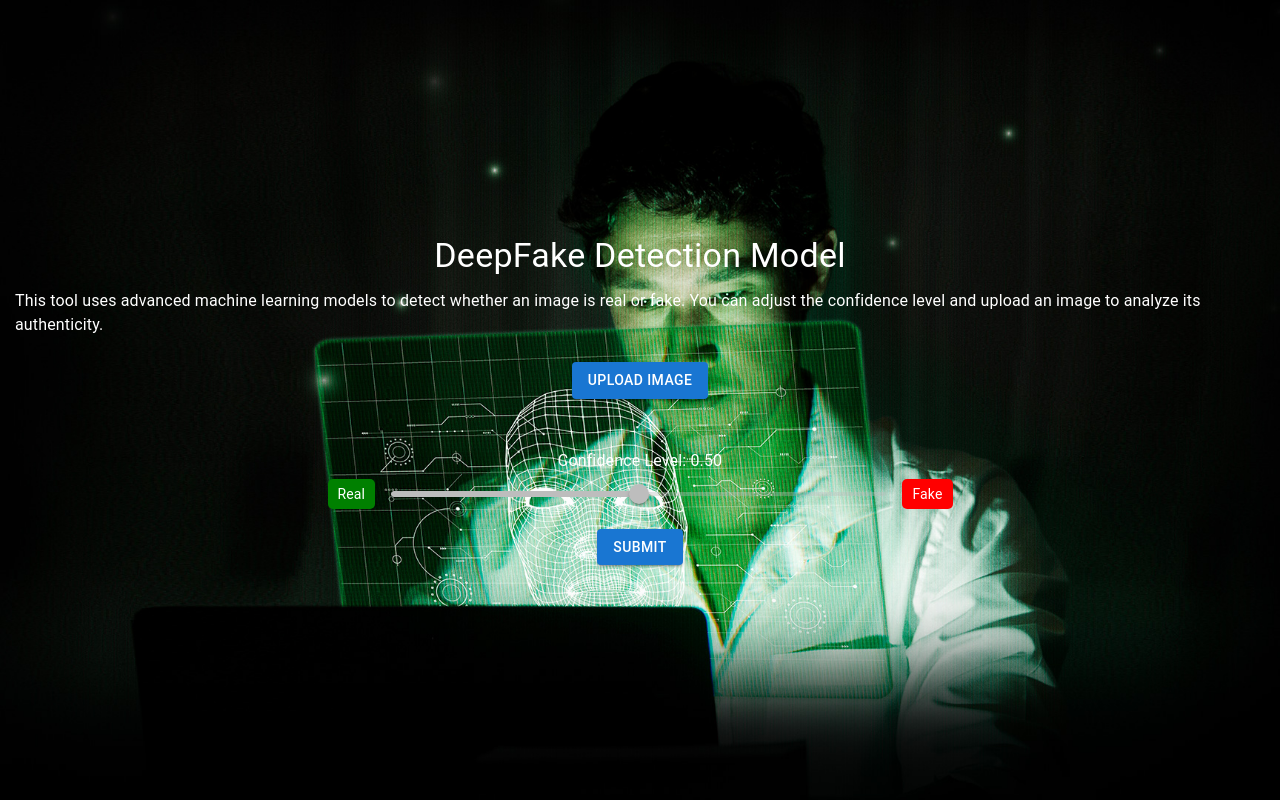
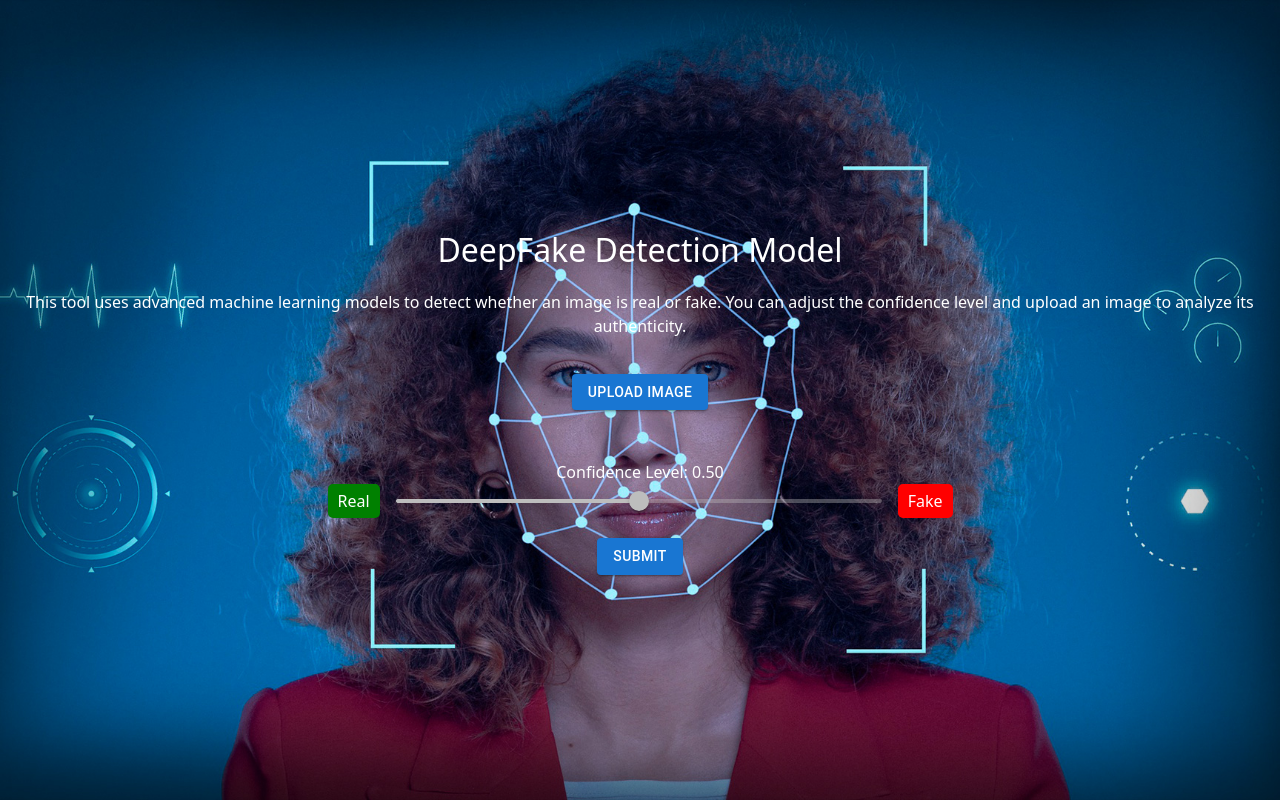
Before and after one commit to ahmedcurious/DeepFake_Detection_Web_Application, a React (Vite) app in the folder client/deepfake_detection_frontend/: page / in a window 1280 px wide. Built offline with nearby package versions, Linux system fonts and the light colour scheme.

Commit message:
mui typography replaced with jsx tags

```diff
--- a/client/deepfake_detection_frontend/package.json
+++ b/client/deepfake_detection_frontend/package.json
@@ -21,11 +21,14 @@
     "@types/react": "^18.3.12",
     "@types/react-dom": "^18.3.1",
     "@vitejs/plugin-react-swc": "^3.5.0",
+    "autoprefixer": "^10.4.20",
     "eslint": "^9.15.0",
     "eslint-plugin-react": "^7.37.2",
     "eslint-plugin-react-hooks": "^5.0.0",
     "eslint-plugin-react-refresh": "^0.4.14",
     "globals": "^15.12.0",
+    "postcss": "^8.4.49",
+    "tailwindcss": "^3.4.17",
     "vite": "^6.0.1"
   }
 }
--- a/client/deepfake_detection_frontend/src/App.jsx
+++ b/client/deepfake_detection_frontend/src/App.jsx
@@ -1,6 +1,6 @@
 import { useState } from "react";
 import { useMutation } from "@tanstack/react-query";
-import { Button, Slider, Typography } from "@mui/material";
+import { Button, Slider } from "@mui/material";
 
 function App() {
   const [selectedImage, setSelectedImage] = useState(null);
@@ -74,7 +74,7 @@ function App() {
         width: "100vw",
         height: "100vh",
         backgroundImage:
-          "url('./src/assets/deepfake_background_picture_2.jpg')",
+          "url('./src/assets/deepfake_background_picture_3.jpg')",
         backgroundSize: "cover",
         backgroundPosition: "center",
         backgroundRepeat: "no-repeat",
@@ -90,17 +90,17 @@ function App() {
           flexDirection: "column",
           alignItems: "center",
           justifyContent: "center",
-          margin: "15px"
+          margin: "15px",
         }}
       >
-        <Typography variant="h4" gutterBottom>
+        <h1 style={{ fontSize: "2rem", marginBottom: "1rem" }}>
           DeepFake Detection Model
-        </Typography>
-        <Typography variant="body1" gutterBottom>
+        </h1>
+        <p style={{ textAlign: "center", marginBottom: "1rem" }}>
           This tool uses advanced machine learning models to detect whether an
           image is real or fake. You can adjust the confidence level and upload
           an image to analyze its authenticity.
-        </Typography>
+        </p>
         <div
           style={{
             margin: "20px 0",
@@ -124,7 +124,7 @@ function App() {
             />
           </Button>
           {selectedImage && (
-            <Typography variant="body2">{selectedImage.name}</Typography>
+            <p style={{ fontSize: "0.875rem" }}>{selectedImage.name}</p>
           )}
           {imagePreview && (
             <div
@@ -156,9 +156,7 @@ function App() {
             justifyContent: "center",
           }}
         >
-          <Typography gutterBottom>
-            Confidence Level: {confidence.toFixed(2)}
-          </Typography>
+          <p>Confidence Level: {confidence.toFixed(2)}</p>
           <div
             style={{
               display: "flex",
@@ -167,8 +165,7 @@ function App() {
               width: "50%",
             }}
           >
-            <Typography
-              variant="body2"
+            <span
               style={{
                 padding: "5px 10px",
                 backgroundColor: "green",
@@ -177,7 +174,7 @@ function App() {
               }}
             >
               Real
-            </Typography>
+            </span>
             <Slider
               value={confidence}
               onChange={handleSliderChange}
@@ -188,8 +185,7 @@ function App() {
               disabled={!selectedImage} // Disable slider until image is uploaded
               style={{ flex: 1, margin: "0 16px" }} // Allow the slider to stretch between the labels
             />
-            <Typography
-              variant="body2"
+            <span
               style={{
                 padding: "5px 10px",
                 backgroundColor: "red",
@@ -198,7 +194,7 @@ function App() {
               }}
             >
               Fake
-            </Typography>
+            </span>
           </div>
         </div>
         <Button
@@ -212,10 +208,9 @@ function App() {
         {result && (
           <div style={{ marginTop: "20px" }}>
             {result.error ? (
-              <Typography color="error">{result.error}</Typography>
+              <p style={{ color: "red" }}>{result.error}</p>
             ) : (
-              <Typography
-                variant="body1"
+              <p
                 style={{
                   padding: "10px",
                   backgroundColor:
@@ -229,7 +224,7 @@ function App() {
                 {result.confidence_score !== undefined
                   ? result.confidence_score.toFixed(2)
                   : "N/A"}
-              </Typography>
+              </p>
             )}
           </div>
         )}
--- a/client/deepfake_detection_frontend/src/index.css
+++ b/client/deepfake_detection_frontend/src/index.css
@@ -1,7 +1,8 @@
+@tailwind base;
+@tailwind components;
+@tailwind utilities;
+
 :root {
-  font-family: Inter, system-ui, Avenir, Helvetica, Arial, sans-serif;
-  line-height: 1.5;
-  font-weight: 400;
 
   color-scheme: light dark;
   color: rgba(255, 255, 255, 0.87);
--- /dev/null
+++ b/client/deepfake_detection_frontend/tailwind.config.js
@@ -0,0 +1,16 @@
+/** @type {import('tailwindcss').Config} */
+export default {
+  content: ["./index.html", "./src/**/*.{js,ts,jsx,tsx}","./src/components/*.{js,ts,jsx,tsx}"],
+  theme: {
+    extend: {
+      fontFamily: {
+        montserrat: [ "Montserrat", "sans-serif"],
+        playfair_display: ["Playfair Display", "serif"],
+      },
+      backgroundImage: {
+        'custom-gradient': "linear-gradient(103deg, rgba(255, 255, 255, 0.052) -9.46%, rgba(255, 255, 255, 0.26) 110.33%)",
+      }
+    },
+  },
+  plugins: [],
+}
```
Also changed, not shown: 1 other file (tests, documents, lock files or other folders).
